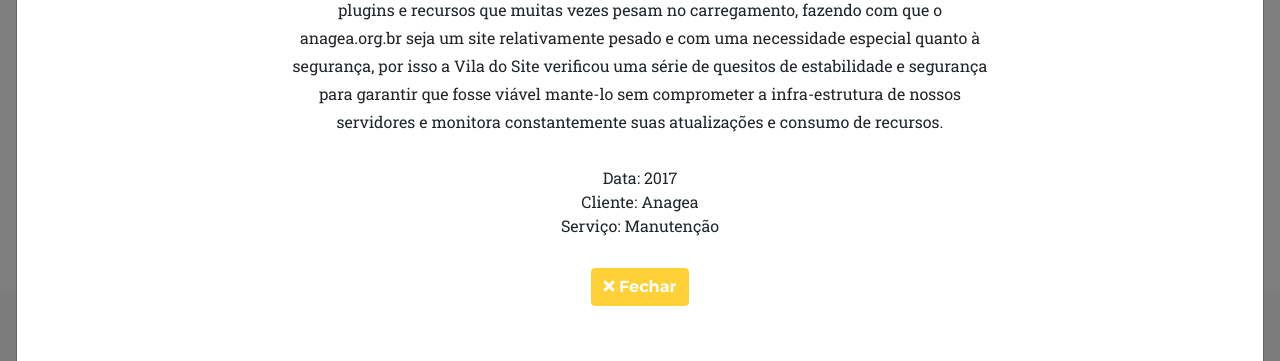
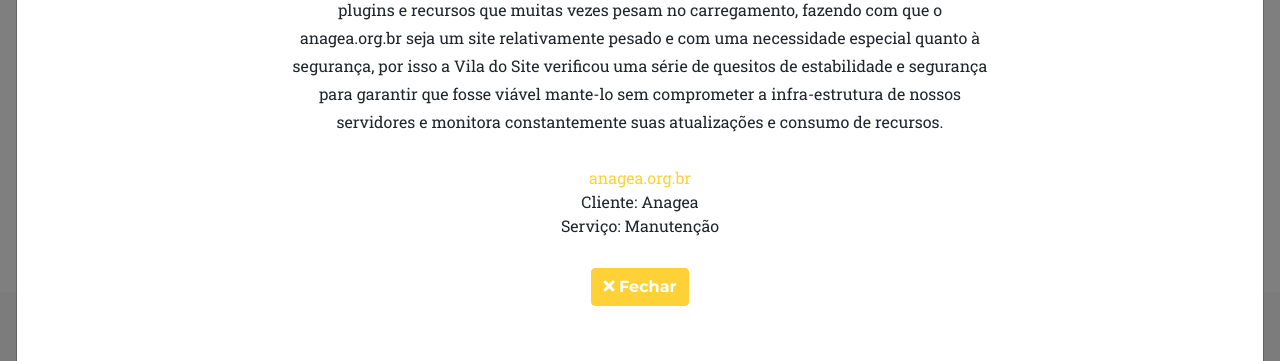
Before and after one commit to viladosite/v8, a PHP site: page / in a window 1280 px wide, after a click that opens the changed part. Shown: the part 1270-1631 px from the top of the page. Run offline with PHP 8.4, Linux system fonts and the light colour scheme; some libraries are stand-ins or nearby versions; some web fonts are replaced.

Commit message:
Inclusão dos links dos sites nos modais

```diff
--- a/includes/modal/modals.php
+++ b/includes/modal/modals.php
@@ -32,7 +32,7 @@
                 <p>
                 Por se tratar de um site que foi confeccionado por outra empresa foram utilizados diversos plugins e recursos que muitas vezes pesam no carregamento, fazendo com que o anagea.org.br seja um site relativamente pesado e com uma necessidade especial quanto à segurança, por isso a Vila do Site verificou uma série de quesitos de estabilidade e segurança para garantir que fosse viável mante-lo sem comprometer a infra-estrutura de nossos servidores e monitora constantemente suas atualizações e consumo de recursos.</p>
                 <ul class="list-inline">
-                  <li>Data: 2017</li>
+                  <li><a href="https://www.anagea.org.br/" target="_blank">anagea.org.br</a></li>
                   <li>Cliente: Anagea</li>
                   <li>Serviço: Manutenção</li>
                 </ul>
@@ -80,7 +80,7 @@
                 </p>
 
                 <ul class="list-inline">
-                  <li>Data: 2017</li>
+                  <li><a href="https://www.alyne.org.br/" target="_blank">alyne.org.br</a></li>
                   <li>Cliente: Alyne</li>
                   <li>Serviço: Criação de Website</li>
                 </ul>
@@ -127,7 +127,7 @@
                 </p>
 
                 <ul class="list-inline">
-                  <li>Data: January 2017</li>
+                  <li><a href="https://www.anagea-rj.org.br/" target="_blank">anagea-rj.org.br</a></li>
                   <li>Cliente: Anagea</li>
                   <li>Serviço: Manutenção</li>
                 </ul>
@@ -168,7 +168,7 @@
                 </p>
 
                 <ul class="list-inline">
-                  <li>Data: 2017</li>
+                  <li><a href="https://www.breveseschmidt.com.br/" target="_blank">breveseschmidt.com.br</a></li>
                   <li>Cliente: Breves e Schmidt</li>
                   <li>Serviço: Criação de Website</li>
                 </ul>
@@ -200,7 +200,9 @@
                 <h2 class="text-uppercase">Criola</h2>
                 <p class="item-intro text-muted">Criação de Website</p>
                 <img class="img-fluid d-block mx-auto" src="img/portfolio/criola-full.jpg" alt="">
-                <p>A equipe do site criola.org.br procurou a Jardim Digital (www.jardimdigital.com.br) que trabalhou em parceria com a Vila do Site para reformular todo o layout do site.</p>
+                <p>
+                  A equipe do site criola.org.br procurou a Jardim Digital (www.jardimdigital.com.br) que trabalhou em parceria com a Vila do Site para reformular todo o layout do site.
+                </p>
                 <p>
                   O novo layout (totalmente diferente do antigo) funciona sob uma instalação do wordpress e teve uma série de recursos incluidos e até mesmo criados em forma de plugins personalizados do wordpress exclusivamente para este site.
                 </p>
@@ -212,7 +214,7 @@
                 </p>
 
                 <ul class="list-inline">
-                  <li>Data: 2017</li>
+                  <li><a href="https://www.criola.org.br/" target="_blank">criola.org.br</a></li>
                   <li>Cliente: Criola</li>
                   <li>Serviço: Criação de Website</li>
                 </ul>
@@ -256,7 +258,7 @@
                 </p>
 
                 <ul class="list-inline">
-                  <li>Data: 2017</li>
+                  <li><a href="#" target="_blank">multiversidade</a></li>
                   <li>Cliente: Criola</li>
                   <li>Serviço: Criação de Website</li>
                 </ul>
@@ -297,7 +299,7 @@
                 </p>
 
                 <ul class="list-inline">
-                  <li>Data: 2016</li>
+                  <li><a href="http://andrepaz.net/v1" target="_blank">andrepaz.net/v1</a></li>
                   <li>Cliente: André Paz</li>
                   <li>Serviço: Manutenção</li>
                 </ul>
@@ -339,7 +341,7 @@
                 </p>
 
                 <ul class="list-inline">
-                  <li>Data: 2016</li>
+                  <li><a href="http://bug404.net/" target="_blank">bug404.net</a></li>
                   <li>Cliente: Portal Bug 404</li>
                   <li>Serviço: Manutenção</li>
                 </ul>
@@ -379,7 +381,7 @@
                 <p>Alguns dos plugins do site foram reajustados para que carregassem da maneira correta com suas novas versões e rodando sob tecnologia HTML5.</p>
 
                 <ul class="list-inline">
-                  <li>Data: 2016</li>
+                  <li><a href="https://locoporti.org.br/" target="_blank">locoporti.org.br</a></li>
                   <li>Cliente: Portal Loco por Ti</li>
                   <li>Serviço: Manutenção</li>
                 </ul>
```
